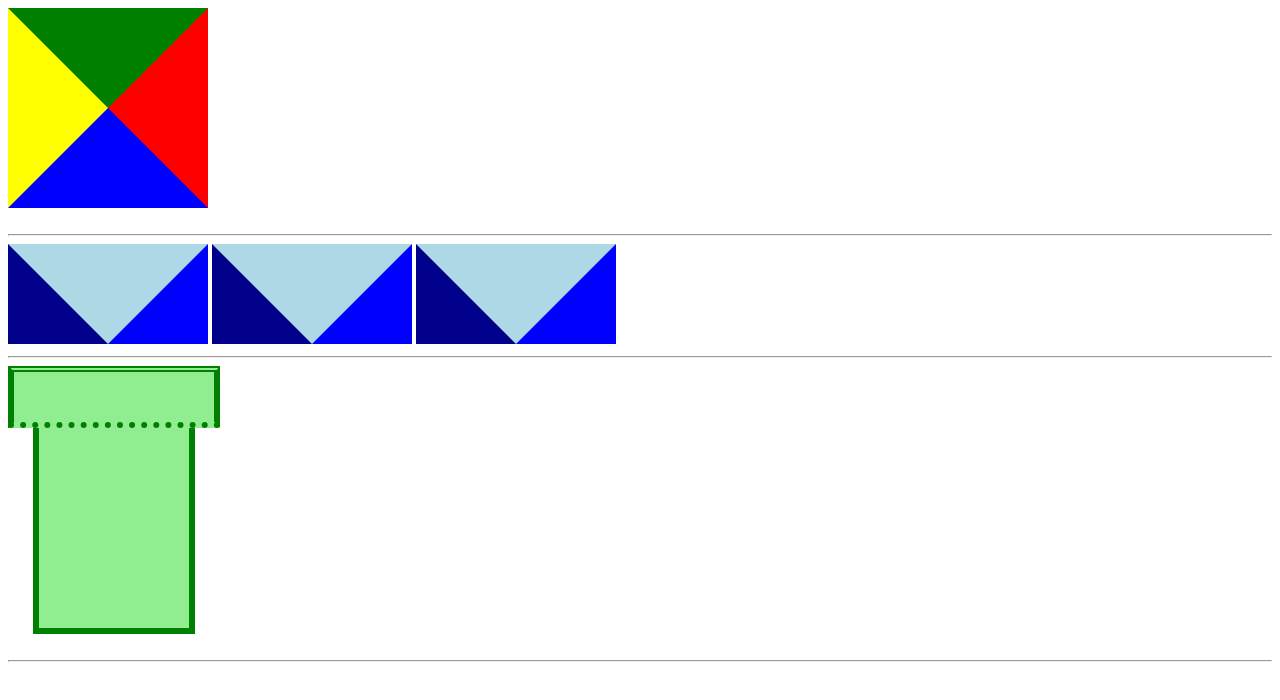
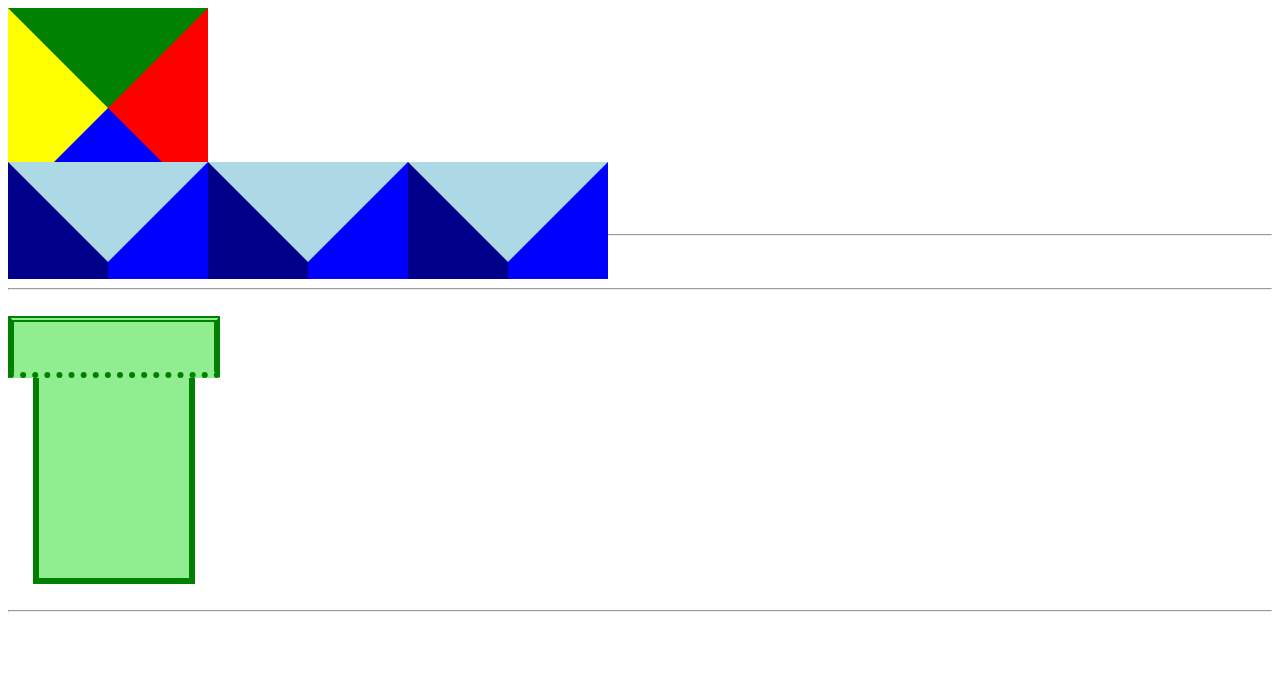
Before and after one commit to H-J-Ray-K/NTU-WEB-Homework4, a plain HTML site: page index.html in a window 1280 px wide. Drawn offline with Linux system fonts and the light colour scheme.

Commit message:
no message

```diff
--- a/index.html
+++ b/index.html
@@ -12,12 +12,14 @@
 
     <br>
     <hr>
-    <div class="rectangle"></div>
-    <div class="rectangle"></div>
-    <div class="rectangle"></div>
+    <br>
+    <span class="rectangle"></span>
+    <span class="rectangle"></span>
+    <span class="rectangle"></span>
 
     <br>
     <hr>
+    <br>
     <div class="mariotop"></div>
     <div class="mariobottom"></div>
 
--- a/main.css
+++ b/main.css
@@ -8,7 +8,7 @@ div.square {
     border-left: 100px solid yellow;
 }
 
-div.rectangle {
+span.rectangle {
     background-color: lightblue;
     width: 0px;
     height: 0px;
@@ -16,7 +16,6 @@ div.rectangle {
     border-bottom: 0px;
     border-right: 100px solid blue;
     border-left: 100px solid darkblue;
-    display: inline-block;
 }
 
 div.mariotop {
```
